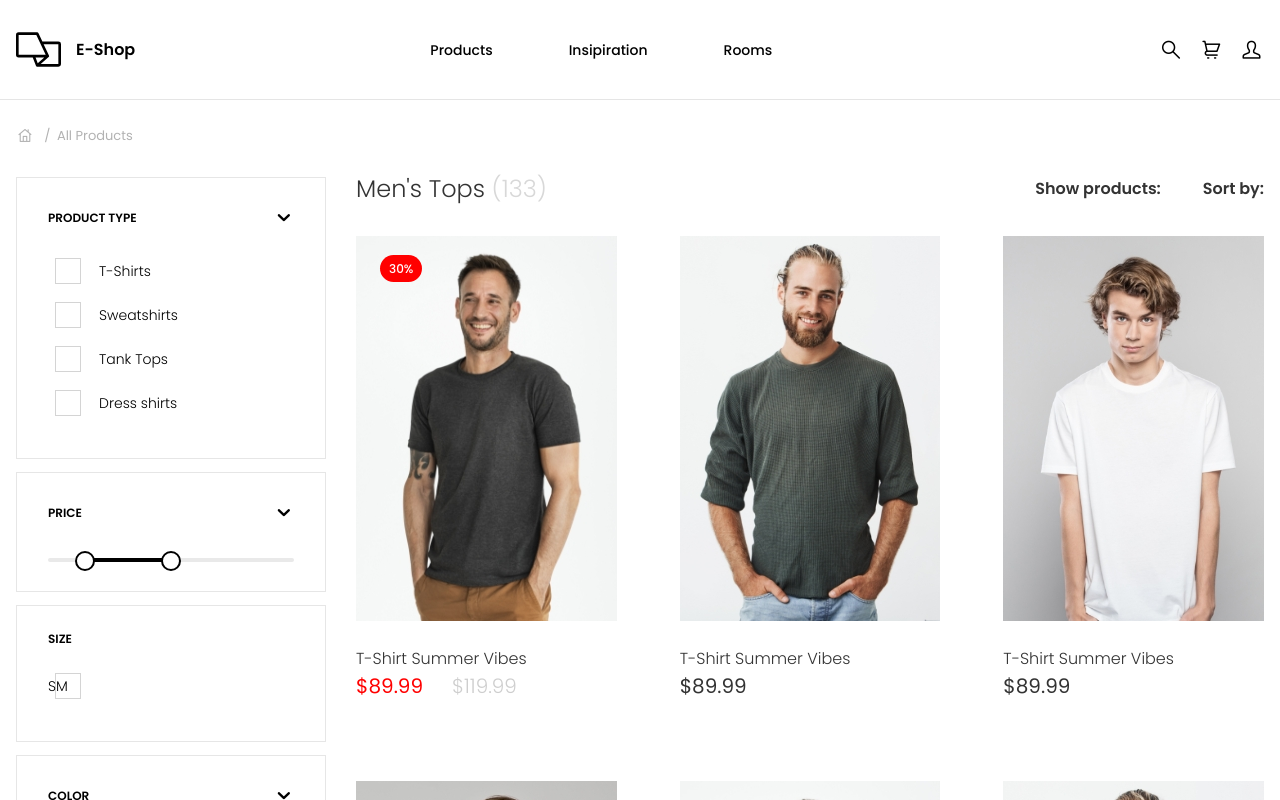
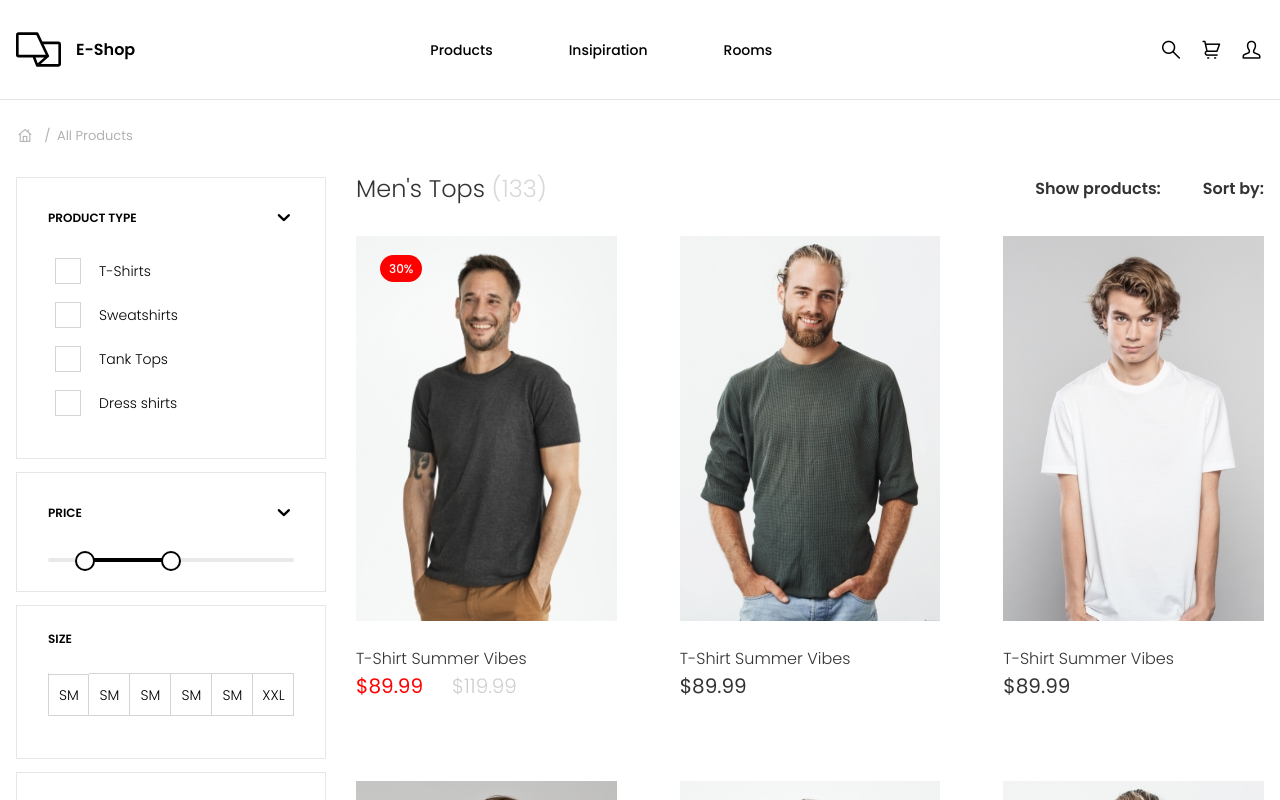
Before and after one commit to TopSecretStar/next-ecommerce, a Next.js app: page /products in a window 1280 px wide. Shown: the top 800 px of the page. Built offline with nearby package versions, Linux system fonts and the light colour scheme.

Commit message:
Added checkbox sizes products

```diff
--- a/assets/css/main.scss
+++ b/assets/css/main.scss
@@ -573,7 +573,10 @@ h1,h2,h3,h4,h5 {
     justify-content: space-between;
     h3 {
       font-weight: 300;
-      font-size: 29px;
+      font-size: 18px;
+      @include breakpoint(phone) {
+        font-size: 29px;
+      }
     }
   }
 }
@@ -649,7 +652,10 @@ h1,h2,h3,h4,h5 {
 }
 
 .section {
-  margin-bottom: 150px;
+  margin-bottom: 70px;
+  @include breakpoint(phone) {
+    margin-bottom: 150px;
+  }
   .section__intro {
     margin-bottom: 36px;
     @include breakpoint(phone) {
@@ -672,14 +678,17 @@ h1,h2,h3,h4,h5 {
     padding-top: 90px;
   }
   .site-footer__top {
-    padding-bottom: 50px;
     @include breakpoint(phone) {
       display: flex;
     }
   }
   .site-footer__description {
-    width: 400px;
     margin-right: auto;
+    margin-bottom: 40px;
+    @include breakpoint(phone) {
+      width: 400px;
+      margin-bottom: 0;
+    }
     svg {
       object-fit: contain;
       width: 45px;
@@ -842,12 +851,6 @@ h1,h2,h3,h4,h5 {
   input:checked + .checkbox__check {
     background-color: #000;
   }
-  &.checkbox--square {
-    position: relative;
-    p {
-      position: absolute;
-    }
-  }
 }
 
 .products-page {
@@ -912,8 +915,36 @@ h1,h2,h3,h4,h5 {
       }
       &.checkbox--square {
         position: relative;
+        width: calc(100%/6);
+        input {
+          display: none;
+        }
         p {
           position: absolute;
+          left: 50%;
+          top: 50%;
+          transform: translate(-50%, -50%);
+        }
+        .checkbox__check {
+          display: block;
+          width: 100%;
+          margin-right: 0;
+          position: relative;
+          padding-bottom: 100%;
+          border-left: none;
+          border-top: 1px solid #D4D4D4;
+          border-bottom: 1px solid #D4D4D4;
+          border-right: 1px solid #D4D4D4;
+          .checkbox__color {
+            position: absolute;
+            top: 8px;
+            left: 8px;
+            right: 8px;
+            bottom: 8px;
+          }
+        }
+        &:first-of-type {
+          border-left: 1px solid #D4D4D4;
         }
       }
     }
@@ -944,7 +975,8 @@ h1,h2,h3,h4,h5 {
 
 .checkbox-square-wrapper {
   display: flex;
-
+  .checkbox {
+  }
 }
 
 .products-list {
--- a/components/products-filter/index.js
+++ b/components/products-filter/index.js
@@ -48,6 +48,11 @@ const ProductsFilter = () => (
       <button type="button">Size</button>
       <div className="products-filter__block__content checkbox-square-wrapper">
         <Checkbox type="square" label="SM" />
+        <Checkbox type="square" label="SM" />
+        <Checkbox type="square" label="SM" />
+        <Checkbox type="square" label="SM" />
+        <Checkbox type="square" label="SM" />
+        <Checkbox type="square" label="XXL" />
       </div>
     </div>
 
```
